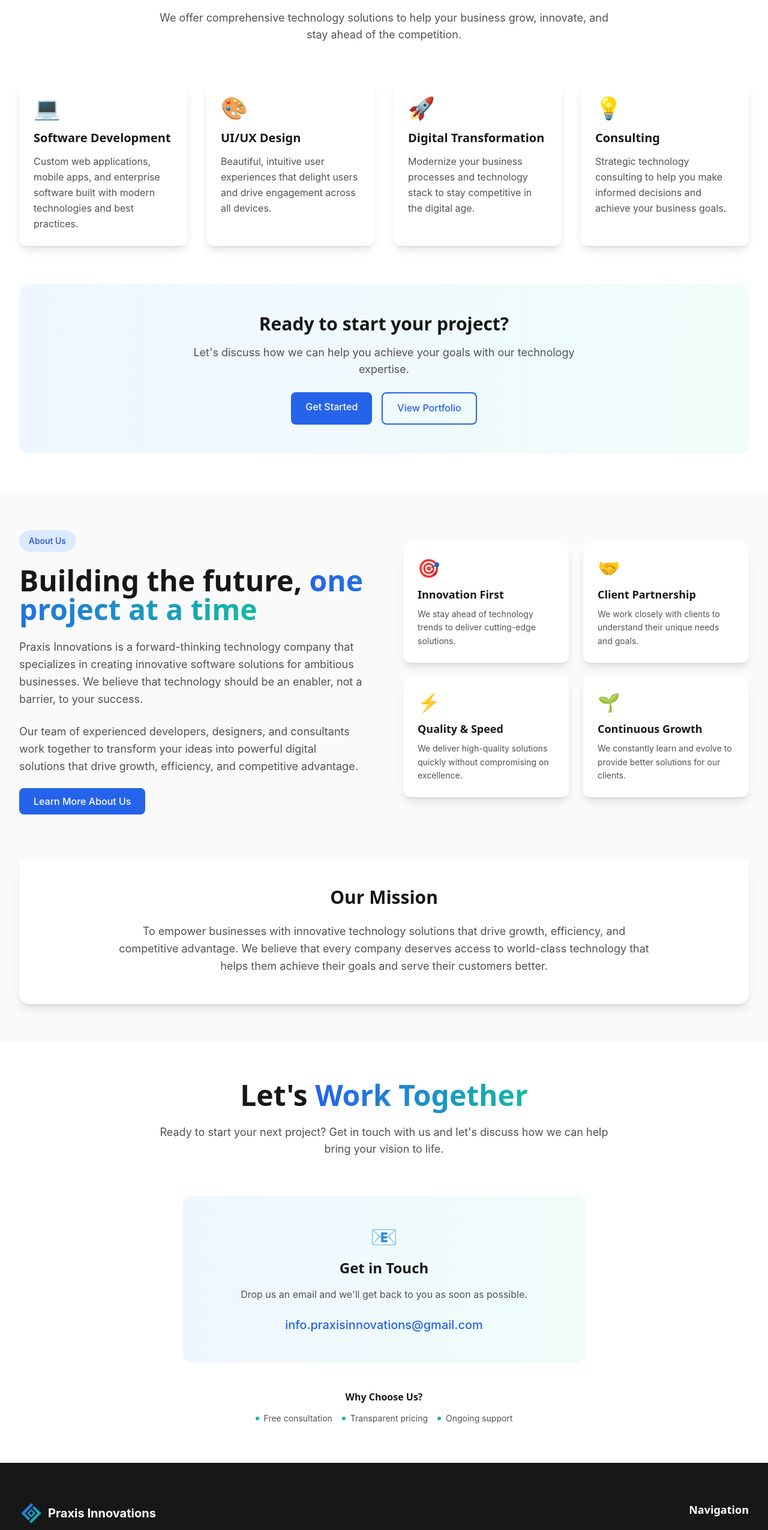
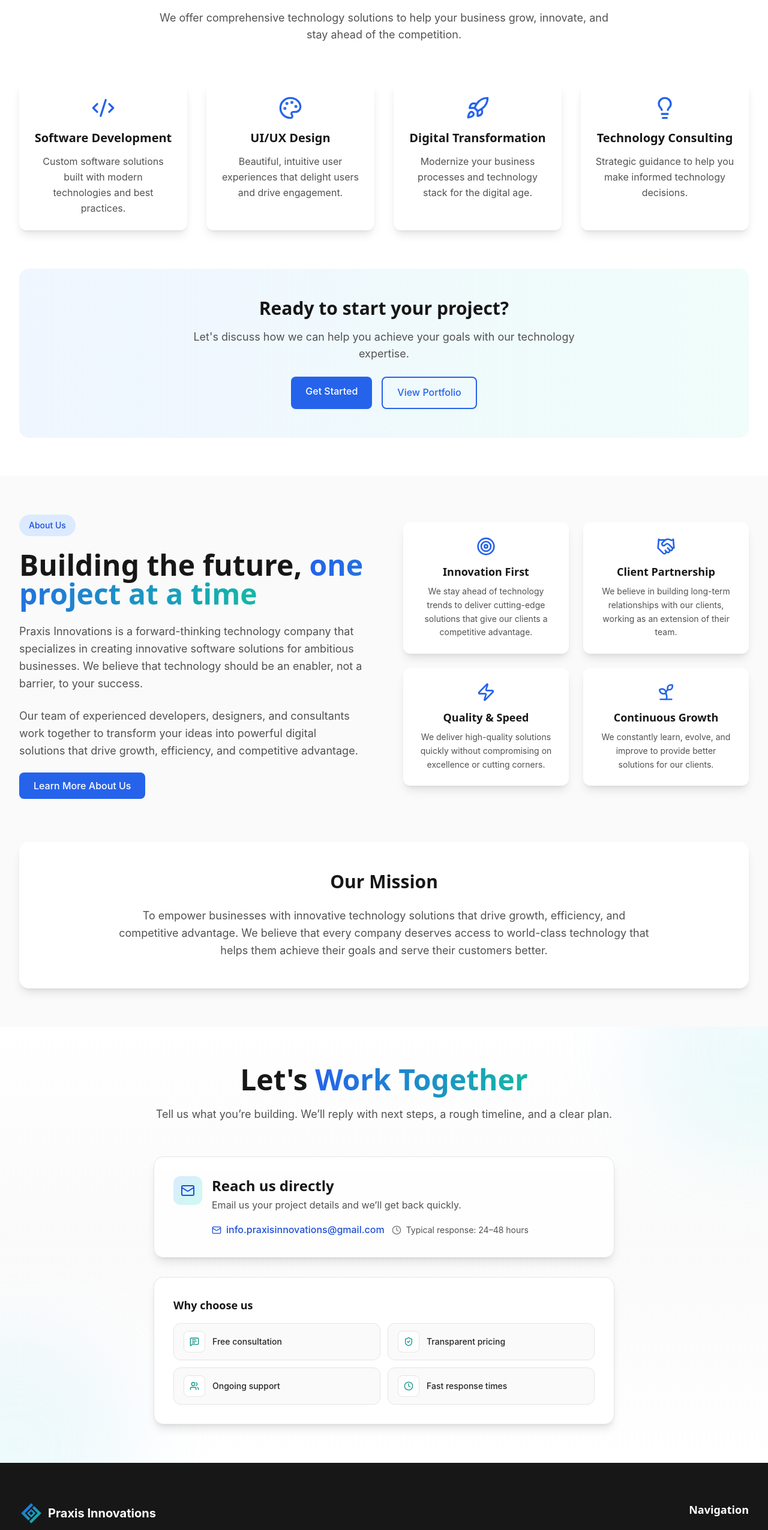
Before and after one commit to Praxis-Innovations/praxis-Innovations, a Next.js app: page / in a window 1280 px wide. Shown: the part 1000-3551 px from the top of the page at 60% size. Built offline with nearby package versions, Linux system fonts and the light colour scheme.

Commit message:
Add lucide-react dependency and refactor components to use content from marketing; streamline About, Contact, and Services sections

```diff
--- a/package.json
+++ b/package.json
@@ -10,6 +10,7 @@
     "type-check": "tsc --noEmit"
   },
   "dependencies": {
+    "lucide-react": "^0.563.0",
     "next": "^14.0.0",
     "react": "^18.2.0",
     "react-dom": "^18.2.0"
--- a/pages/about.tsx
+++ b/pages/about.tsx
@@ -1,30 +1,8 @@
 import Layout from '../src/components/layout/Layout';
 import Link from 'next/link';
+import { values_content } from '@/content/marketing';
 
 export default function About() {
-  const values = [
-    {
-      icon: '🎯',
-      title: 'Innovation First',
-      description: 'We stay ahead of technology trends to deliver cutting-edge solutions that give our clients a competitive advantage.'
-    },
-    {
-      icon: '🤝',
-      title: 'Client Partnership',
-      description: 'We believe in building long-term relationships with our clients, working as an extension of their team.'
-    },
-    {
-      icon: '⚡',
-      title: 'Quality & Speed',
-      description: 'We deliver high-quality solutions quickly without compromising on excellence or cutting corners.'
-    },
-    {
-      icon: '🌱',
-      title: 'Continuous Growth',
-      description: 'We constantly learn, evolve, and improve to provide better solutions for our clients.'
-    }
-  ];
-
   return (
     <Layout
       title="About Us - Praxis Innovations"
@@ -98,13 +76,13 @@ export default function About() {
           </div>
 
           <div className="grid grid-cols-1 md:grid-cols-2 lg:grid-cols-4 gap-8">
-            {values.map((value, index) => (
+            {values_content.map((value, value_idx) => (
               <div
-                key={value.title}
+                key={value.id}
                 className="card text-center group hover:scale-105 transition-all duration-300"
-                style={{ animationDelay: `${index * 0.1}s` }}
+                style={{ animationDelay: `${value_idx * 0.1}s` }}
               >
-                <div className="text-4xl mb-4">{value.icon}</div>
+                <value.Icon className="h-10 w-10 text-primary-600 mb-4 mx-auto" aria-hidden />
                 <h3 className="text-xl font-semibold text-neutral-900 mb-3">
                   {value.title}
                 </h3>
--- a/pages/contact.tsx
+++ b/pages/contact.tsx
@@ -1,5 +1,6 @@
 import Layout from '../src/components/layout/Layout';
 import Link from 'next/link';
+import ContactSection from '../src/components/sections/Contact';
 
 export default function Contact() {
   return (
@@ -23,54 +24,7 @@ export default function Contact() {
       </section>
 
       {/* Contact Section */}
-      <section className="section-padding bg-white">
-        <div className="container-custom">
-          <div className="max-w-2xl mx-auto text-center">
-            {/* Email Contact */}
-            <div className="bg-gradient-to-r from-primary-50 to-accent-50 rounded-2xl p-8 md:p-12">
-              <div className="text-5xl mb-6">📧</div>
-              <h2 className="text-3xl font-bold text-neutral-900 mb-4">
-                Get in Touch
-              </h2>
-              <p className="text-lg text-neutral-600 mb-8">
-                Drop us an email and we'll get back to you as soon as possible.
-                We'd love to hear about your project ideas.
-              </p>
-              <a
-                href="mailto:info.praxisinnovations@gmail.com"
-                className="inline-flex items-center text-xl font-medium text-primary-600 hover:text-primary-700 transition-colors duration-200"
-              >
-                info.praxisinnovations@gmail.com
-              </a>
-            </div>
-
-            {/* Why Choose Us */}
-            <div className="mt-12 bg-white rounded-xl p-8 shadow-lg">
-              <h3 className="font-semibold text-neutral-900 mb-6 text-xl">
-                Why Choose Us?
-              </h3>
-              <ul className="space-y-3 text-neutral-600">
-                <li className="flex items-center justify-center">
-                  <span className="w-2 h-2 bg-accent-500 rounded-full mr-3"></span>
-                  Free consultation and project assessment
-                </li>
-                <li className="flex items-center justify-center">
-                  <span className="w-2 h-2 bg-accent-500 rounded-full mr-3"></span>
-                  Transparent pricing and timelines
-                </li>
-                <li className="flex items-center justify-center">
-                  <span className="w-2 h-2 bg-accent-500 rounded-full mr-3"></span>
-                  Ongoing support and maintenance
-                </li>
-                <li className="flex items-center justify-center">
-                  <span className="w-2 h-2 bg-accent-500 rounded-full mr-3"></span>
-                  Dedicated project manager
-                </li>
-              </ul>
-            </div>
-          </div>
-        </div>
-      </section>
+      <ContactSection show_header={false} />
 
       {/* CTA */}
       <section className="section-padding bg-gradient-to-r from-primary-600 to-accent-600">
--- a/pages/services.tsx
+++ b/pages/services.tsx
@@ -1,34 +1,8 @@
 import Layout from '../src/components/layout/Layout';
 import Link from 'next/link';
+import { services_content } from '@/content/marketing';
 
 export default function Services() {
-  const services = [
-    {
-      id: 'software',
-      icon: '💻',
-      title: 'Software Development',
-      description: 'Custom software solutions built with modern technologies and best practices.',
-    },
-    {
-      id: 'design',
-      icon: '🎨',
-      title: 'UI/UX Design',
-      description: 'Beautiful, intuitive user experiences that delight users and drive engagement.',
-    },
-    {
-      id: 'transformation',
-      icon: '🚀',
-      title: 'Digital Transformation',
-      description: 'Modernize your business processes and technology stack for the digital age.',
-    },
-    {
-      id: 'consulting',
-      icon: '💡',
-      title: 'Technology Consulting',
-      description: 'Strategic guidance to help you make informed technology decisions.',
-    }
-  ];
-
   return (
     <Layout
       title="Our Services - Praxis Innovations"
@@ -53,13 +27,13 @@ export default function Services() {
       <section className="section-padding bg-white">
         <div className="container-custom">
           <div className="grid grid-cols-1 md:grid-cols-2 lg:grid-cols-4 gap-8">
-            {services.map((service, index) => (
+            {services_content.map((service, service_idx) => (
               <div
                 key={service.id}
                 className="card text-center group hover:scale-105 transition-all duration-300"
-                style={{ animationDelay: `${index * 0.1}s` }}
+                style={{ animationDelay: `${service_idx * 0.1}s` }}
               >
-                <div className="text-4xl mb-4">{service.icon}</div>
+                <service.Icon className="h-10 w-10 text-primary-600 mb-4 mx-auto" aria-hidden />
                 <h3 className="text-xl font-semibold text-neutral-900 mb-3">
                   {service.title}
                 </h3>
--- a/src/components/sections/About.tsx
+++ b/src/components/sections/About.tsx
@@ -1,29 +1,7 @@
 import Link from 'next/link';
+import { values_content } from '@/content/marketing';
 
 const About = () => {
-  const values = [
-    {
-      icon: '🎯',
-      title: 'Innovation First',
-      description: 'We stay ahead of technology trends to deliver cutting-edge solutions.'
-    },
-    {
-      icon: '🤝',
-      title: 'Client Partnership',
-      description: 'We work closely with clients to understand their unique needs and goals.'
-    },
-    {
-      icon: '⚡',
-      title: 'Quality & Speed',
-      description: 'We deliver high-quality solutions quickly without compromising on excellence.'
-    },
-    {
-      icon: '🌱',
-      title: 'Continuous Growth',
-      description: 'We constantly learn and evolve to provide better solutions for our clients.'
-    }
-  ];
-
   return (
     <section className="section-padding bg-neutral-50">
       <div className="container-custom">
@@ -59,13 +37,13 @@ const About = () => {
           {/* Right Column - Values Grid */}
           <div>
             <div className="grid grid-cols-1 sm:grid-cols-2 gap-6">
-              {values.map((value, index) => (
+              {values_content.map((value, value_idx) => (
                 <div
-                  key={value.title}
-                  className="card group hover:scale-105 transition-all duration-300"
-                  style={{ animationDelay: `${index * 0.1}s` }}
+                  key={value.id}
+                  className="card text-center group hover:scale-105 transition-all duration-300"
+                  style={{ animationDelay: `${value_idx * 0.1}s` }}
                 >
-                  <div className="text-3xl mb-3">{value.icon}</div>
+                  <value.Icon className="h-8 w-8 text-primary-600 mb-3 mx-auto" aria-hidden />
                   <h3 className="text-lg font-semibold text-neutral-900 mb-2">
                     {value.title}
                   </h3>
--- a/src/components/sections/Contact.tsx
+++ b/src/components/sections/Contact.tsx
@@ -1,55 +1,95 @@
-const Contact = () => {
+'use client';
+
+import { useMemo } from 'react';
+import { Clock, Mail, MessageSquareText, ShieldCheck, Users } from 'lucide-react';
+
+export type ContactProps = {
+  show_header?: boolean;
+  email?: string;
+};
+
+const DEFAULT_EMAIL = 'info.praxisinnovations@gmail.com';
+
+const Contact = ({
+  show_header = true,
+  email = DEFAULT_EMAIL,
+}: ContactProps) => {
+  const trust_items = useMemo(() => {
+    return [
+      { key: 'consultation', Icon: MessageSquareText, label: 'Free consultation' },
+      { key: 'pricing', Icon: ShieldCheck, label: 'Transparent pricing' },
+      { key: 'support', Icon: Users, label: 'Ongoing support' },
+      { key: 'response', Icon: Clock, label: 'Fast response times' },
+    ] as const;
+  }, []);
+
   return (
-    <section className="section-padding bg-white">
-      <div className="container-custom">
-        {/* Section Header */}
-        <div className="text-center mb-16">
-          <h2 className="text-3xl sm:text-4xl lg:text-5xl font-bold text-neutral-900 mb-6">
-            Let's{' '}
-            <span className="gradient-text">Work Together</span>
-          </h2>
-          <p className="text-lg text-neutral-600 max-w-3xl mx-auto">
-            Ready to start your next project? Get in touch with us and let's discuss
-            how we can help bring your vision to life.
-          </p>
-        </div>
+    <section className="relative section-padding overflow-hidden bg-gradient-to-b from-white via-neutral-50 to-white">
+      {/* Background blobs */}
+      <div className="absolute inset-0 pointer-events-none">
+        <div className="absolute -top-40 -right-40 w-96 h-96 bg-gradient-to-br from-primary-200 to-accent-200 rounded-full opacity-20 blur-3xl" />
+        <div className="absolute -bottom-40 -left-40 w-96 h-96 bg-gradient-to-tr from-accent-200 to-primary-200 rounded-full opacity-20 blur-3xl" />
+      </div>
 
-        <div className="max-w-2xl mx-auto text-center">
-          {/* Email Contact */}
-          <div className="bg-gradient-to-r from-primary-50 to-accent-50 rounded-2xl p-8 md:p-12">
-            <div className="text-4xl mb-4">📧</div>
-            <h3 className="text-2xl font-bold text-neutral-900 mb-4">
-              Get in Touch
-            </h3>
-            <p className="text-neutral-600 mb-6">
-              Drop us an email and we'll get back to you as soon as possible.
+      <div className="container-custom relative z-10">
+        {show_header && (
+          <div className="text-center mb-14">
+            <h2 className="text-3xl sm:text-4xl lg:text-5xl font-bold text-neutral-900 mb-5">
+              Let&apos;s <span className="gradient-text">Work Together</span>
+            </h2>
+            <p className="text-lg text-neutral-600 max-w-3xl mx-auto">
+              Tell us what you’re building. We’ll reply with next steps, a rough timeline, and a clear plan.
             </p>
-            <a
-              href="mailto:info.praxisinnovations@gmail.com"
-              className="inline-flex items-center text-xl font-medium text-primary-600 hover:text-primary-700 transition-colors duration-200"
-            >
-              info.praxisinnovations@gmail.com
-            </a>
+          </div>
+        )}
+
+        <div className="max-w-3xl mx-auto space-y-8">
+          <div className="bg-white/80 backdrop-blur-sm rounded-2xl border border-neutral-200 shadow-lg p-6 sm:p-8">
+            <div className="flex items-start gap-4">
+              <div className="w-12 h-12 rounded-xl bg-gradient-to-br from-primary-100 to-accent-100 flex items-center justify-center">
+                <Mail className="w-6 h-6 text-primary-700" aria-hidden="true" />
+              </div>
+
+              <div className="min-w-0">
+                <h3 className="text-xl sm:text-2xl font-bold text-neutral-900">
+                  Reach us directly
+                </h3>
+                <p className="text-neutral-600 mt-1">
+                  Email us your project details and we’ll get back quickly.
+                </p>
+
+                <div className="mt-4 flex flex-col sm:flex-row sm:items-center gap-3">
+                  <a
+                    href={`mailto:${email}`}
+                    className="inline-flex items-center gap-2 text-primary-700 hover:text-primary-800 font-medium transition-colors duration-200 break-all"
+                  >
+                    <Mail className="w-4 h-4" aria-hidden="true" />
+                    {email}
+                  </a>
+
+                  <div className="inline-flex items-center gap-2 text-sm text-neutral-600">
+                    <Clock className="w-4 h-4 text-neutral-500" aria-hidden="true" />
+                    Typical response: 24–48 hours
+                  </div>
+                </div>
+              </div>
+            </div>
           </div>
 
-          {/* Why Choose Us */}
-          <div className="mt-12">
-            <h4 className="font-semibold text-neutral-900 mb-4">
-              Why Choose Us?
-            </h4>
-            <div className="flex flex-wrap justify-center gap-4 text-sm text-neutral-600">
-              <span className="flex items-center">
-                <span className="w-1.5 h-1.5 bg-accent-500 rounded-full mr-2"></span>
-                Free consultation
-              </span>
-              <span className="flex items-center">
-                <span className="w-1.5 h-1.5 bg-accent-500 rounded-full mr-2"></span>
-                Transparent pricing
-              </span>
-              <span className="flex items-center">
-                <span className="w-1.5 h-1.5 bg-accent-500 rounded-full mr-2"></span>
-                Ongoing support
-              </span>
+          <div className="bg-white rounded-2xl border border-neutral-200 shadow-lg p-6 sm:p-8">
+            <h4 className="text-lg font-semibold text-neutral-900 mb-4">Why choose us</h4>
+            <div className="grid grid-cols-1 sm:grid-cols-2 gap-3">
+              {trust_items.map(({ key, Icon, label }) => (
+                <div
+                  key={key}
+                  className="flex items-center gap-3 rounded-xl border border-neutral-200 bg-neutral-50 px-4 py-3"
+                >
+                  <span className="w-9 h-9 rounded-lg bg-white border border-neutral-200 flex items-center justify-center">
+                    <Icon className="w-4 h-4 text-accent-600" aria-hidden="true" />
+                  </span>
+                  <span className="text-sm font-medium text-neutral-800">{label}</span>
+                </div>
+              ))}
             </div>
           </div>
         </div>
--- a/src/components/sections/Services.tsx
+++ b/src/components/sections/Services.tsx
@@ -1,29 +1,7 @@
 import Link from 'next/link';
+import { services_content } from '@/content/marketing';
 
 const Services = () => {
-  const services = [
-    {
-      icon: '💻',
-      title: 'Software Development',
-      description: 'Custom web applications, mobile apps, and enterprise software built with modern technologies and best practices.',
-    },
-    {
-      icon: '🎨',
-      title: 'UI/UX Design',
-      description: 'Beautiful, intuitive user experiences that delight users and drive engagement across all devices.',
-    },
-    {
-      icon: '🚀',
-      title: 'Digital Transformation',
-      description: 'Modernize your business processes and technology stack to stay competitive in the digital age.',
-    },
-    {
-      icon: '💡',
-      title: 'Consulting',
-      description: 'Strategic technology consulting to help you make informed decisions and achieve your business goals.',
-    }
-  ];
-
   return (
     <section className="section-padding bg-white">
       <div className="container-custom">
@@ -41,15 +19,15 @@ const Services = () => {
 
         {/* Services Grid */}
         <div className="grid grid-cols-1 md:grid-cols-2 lg:grid-cols-4 gap-8 mb-16">
-          {services.map((service, index) => (
+          {services_content.map((service, service_idx) => (
             <div
-              key={service.title}
+              key={service.id}
               className="group relative"
-              style={{ animationDelay: `${index * 0.1}s` }}
+              style={{ animationDelay: `${service_idx * 0.1}s` }}
             >
-              <div className="card group-hover:scale-105 transition-all duration-300 h-full">
+              <div className="card text-center group-hover:scale-105 transition-all duration-300 h-full">
                 {/* Icon */}
-                <div className="text-4xl mb-4">{service.icon}</div>
+                <service.Icon className="h-10 w-10 text-primary-600 mb-4 mx-auto" aria-hidden />
 
                 {/* Title */}
                 <h3 className="text-xl font-semibold text-neutral-900 mb-3">
--- /dev/null
+++ b/src/content/marketing.ts
@@ -0,0 +1,78 @@
+import type { LucideIcon } from 'lucide-react';
+import { Code2, Handshake, Lightbulb, Palette, Rocket, Sprout, Target, Zap } from 'lucide-react';
+
+export type MarketingService = {
+  id: string;
+  Icon: LucideIcon;
+  title: string;
+  description: string;
+};
+
+export type MarketingValue = {
+  id: string;
+  Icon: LucideIcon;
+  title: string;
+  description: string;
+};
+
+export const services_content: MarketingService[] = [
+  {
+    id: 'software',
+    Icon: Code2,
+    title: 'Software Development',
+    description:
+      'Custom software solutions built with modern technologies and best practices.',
+  },
+  {
+    id: 'design',
+    Icon: Palette,
+    title: 'UI/UX Design',
+    description:
+      'Beautiful, intuitive user experiences that delight users and drive engagement.',
+  },
+  {
+    id: 'transformation',
+    Icon: Rocket,
+    title: 'Digital Transformation',
+    description:
+      'Modernize your business processes and technology stack for the digital age.',
+  },
+  {
+    id: 'consulting',
+    Icon: Lightbulb,
+    title: 'Technology Consulting',
+    description:
+      'Strategic guidance to help you make informed technology decisions.',
+  },
+];
+
+export const values_content: MarketingValue[] = [
+  {
+    id: 'innovation',
+    Icon: Target,
+    title: 'Innovation First',
+    description:
+      'We stay ahead of technology trends to deliver cutting-edge solutions that give our clients a competitive advantage.',
+  },
+  {
+    id: 'partnership',
+    Icon: Handshake,
+    title: 'Client Partnership',
+    description:
+      'We believe in building long-term relationships with our clients, working as an extension of their team.',
+  },
+  {
+    id: 'quality_speed',
+    Icon: Zap,
+    title: 'Quality & Speed',
+    description:
+      'We deliver high-quality solutions quickly without compromising on excellence or cutting corners.',
+  },
+  {
+    id: 'growth',
+    Icon: Sprout,
+    title: 'Continuous Growth',
+    description:
+      'We constantly learn, evolve, and improve to provide better solutions for our clients.',
+  },
+];
```
Also changed, not shown: 2 other files (tests, documents, lock files or other folders).
